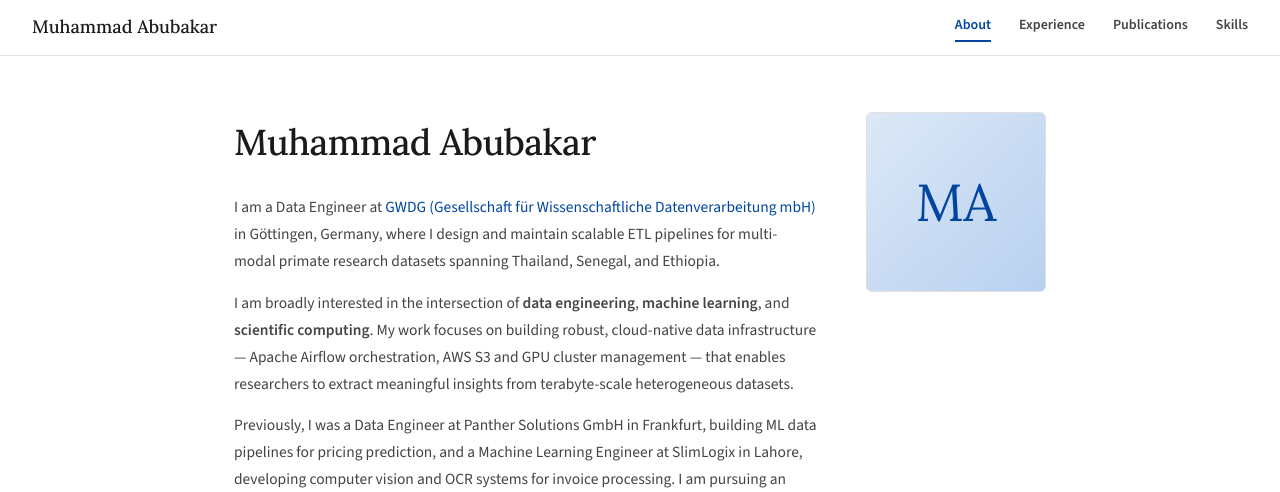
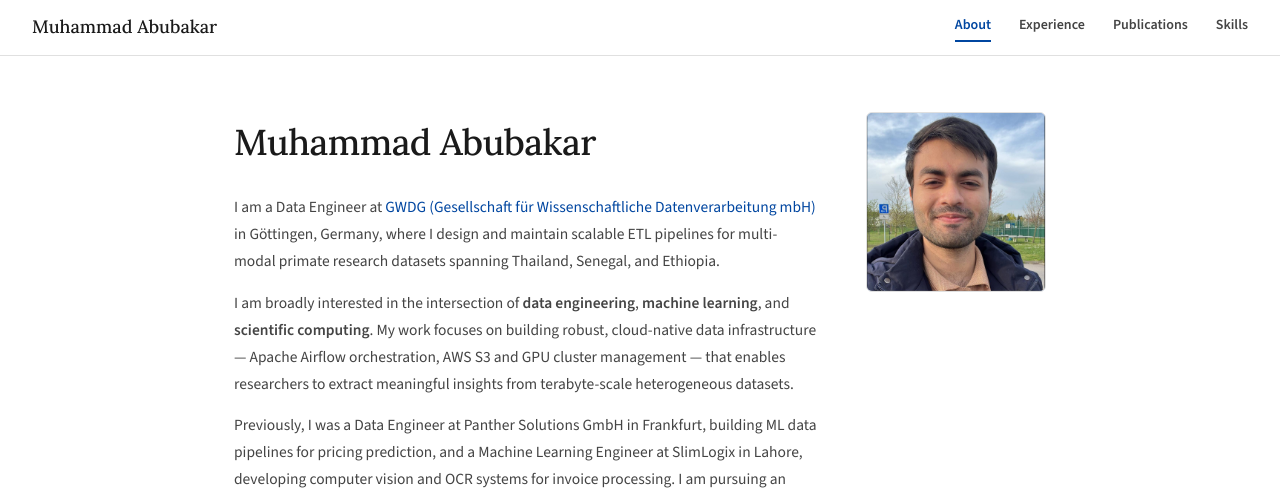
Before and after one commit to Abubakar26/Abubakar26.github.io, a plain HTML site: page Index.html in a window 1280 px wide. Shown: the top 492 px of the page. Drawn offline with nearby package versions, Linux system fonts and the light colour scheme.

Commit message:
Replace 'MA' with an image of Muhammad Abubakar

```diff
--- a/Index.html
+++ b/Index.html
@@ -154,7 +154,7 @@
           <span style="font-size:14px;color:var(--mid);display:flex;align-items:center;gap:6px"><i class="fas fa-map-marker-alt" style="color:var(--blue);font-size:13px;width:14px"></i> Chemnitz, Germany &nbsp;·&nbsp; German: B1</span>
         </div>
       </div>
-      <div class="about-photo">MA</div>
+      <img class="about-photo" src="Images/485046846_28830151306629188_3838296413109622760_n.jpg" alt="Muhammad Abubakar" />
     </div>
   </section>
 
```
